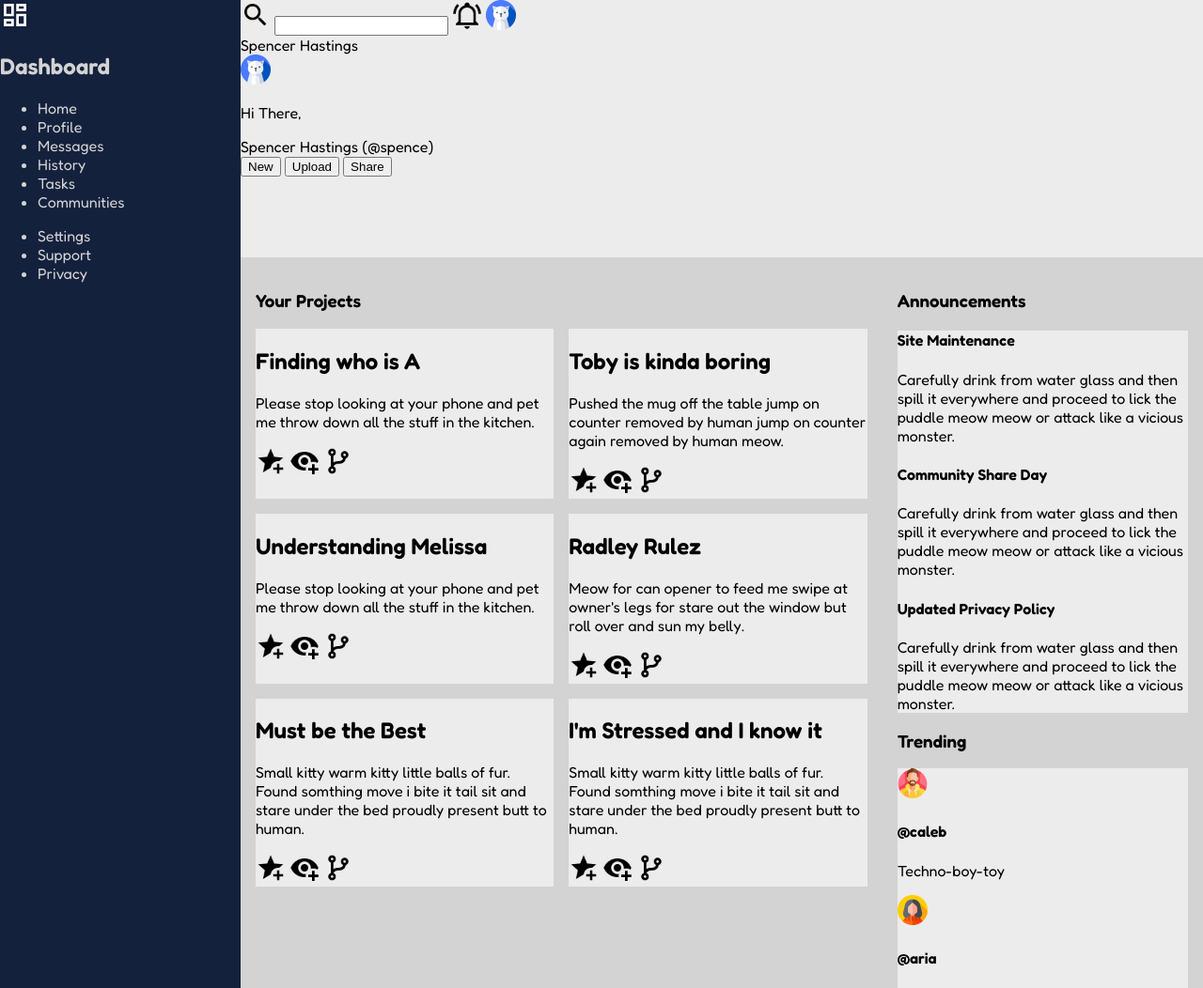
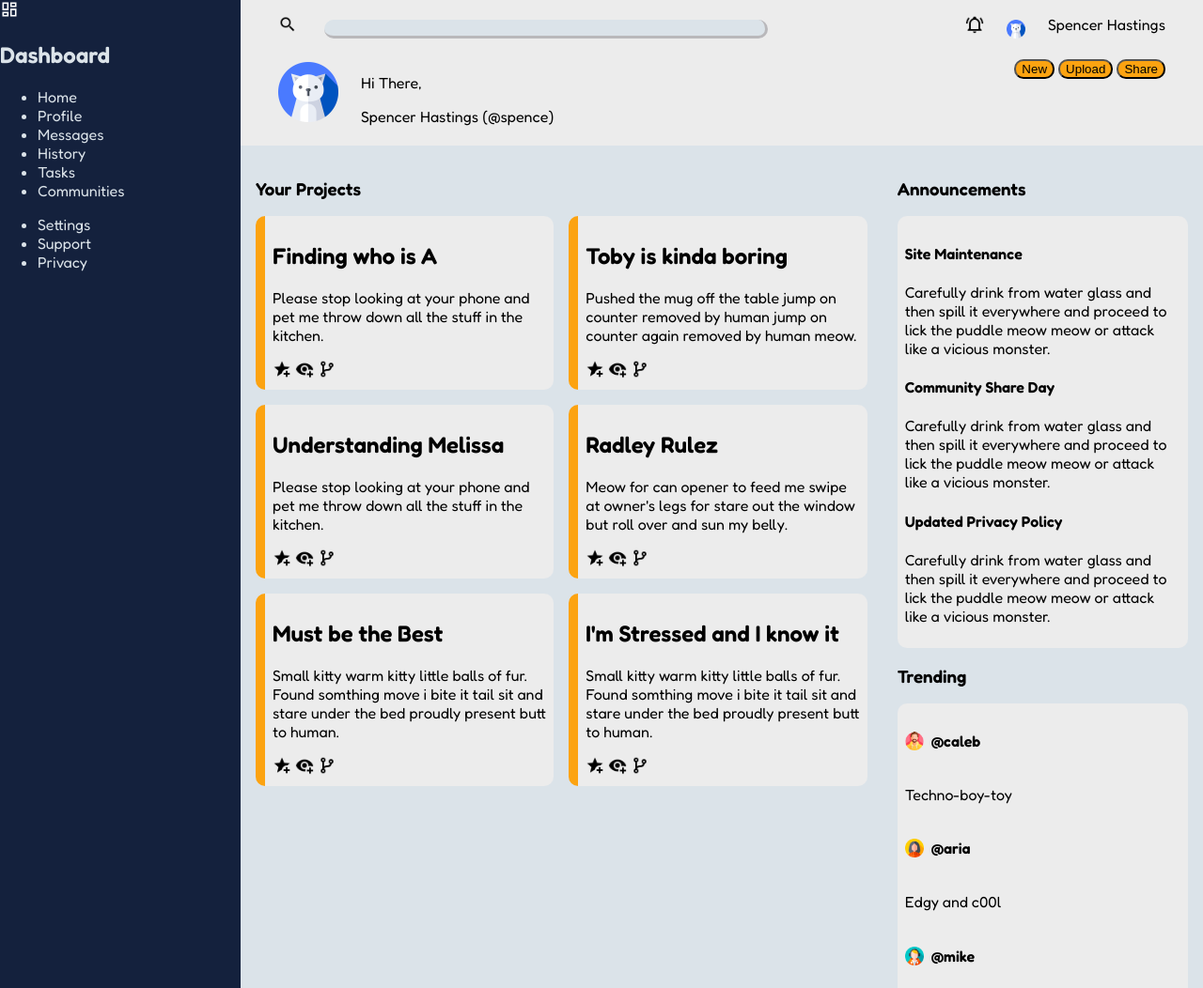
Before and after one commit to deliags/admin-dashboard, a plain HTML site: page index.html in a window 1280 px wide. Shown: the top 1052 px of the page at 94% size. Drawn offline with Linux system fonts and the light colour scheme.

Commit message:
header styling

```diff
--- a/index.html
+++ b/index.html
@@ -154,17 +154,25 @@
       </div>
       <h3 class="title">Trending</h3>
       <div class="trending">
+        <div>
           <img src="images/profile-pics/man.png" alt="profile">
           <h4>@caleb</h4>
+        </div>
         <p>Techno-boy-toy</p>
+        <div>
           <img src="images/profile-pics/woman.png" alt="profile">
           <h4>@aria</h4>
+        </div>
         <p>Edgy and c00l</p>
+        <div>
           <img src="images/profile-pics/teenager.png" alt="profile">
           <h4>@mike</h4>
+        </div>
         <p>Angsty for all reasons</p>
+        <div>
           <img src="images/profile-pics/profile.png" alt="profile">
           <h4>@peter</h4>
+        </div>
         <p>A dad for all</p>
       </div>
     </div>
--- a/styles.css
+++ b/styles.css
@@ -3,7 +3,7 @@
   --clr-white: #ECECEC;
   --clr-yellow: #fca311;
   --clr-black: #000000;
-  --clr-grey: #d3d3d3;
+  --clr-grey: #dbe3e9;
 
   --font-family: 'Fredoka', Verdana, Geneva, Tahoma, sans-serif;
 }
@@ -20,12 +20,31 @@ body {
   font-family: var(--font-family);
   display: grid;
   grid-template-columns: repeat(5,1fr);
-  grid-template-rows: 1fr 4fr;
+  grid-template-rows: 1fr 7fr;
 }
 
 img{
-  height: auto;
-  width: 32px;
+  height: 20px;
+  width: 20px;
+}
+
+button{
+  background-color: var(--clr-yellow);
+  border-radius: 10px;
+  box-shadow: none;
+}
+
+input{
+  border-radius: 10px;
+  -webkit-border-radius: 10px;
+  border: none;
+  border-bottom: inset;
+  border-right: inset;
+  border-color: #b9b8bb;
+  background-color: var(--clr-grey);
+  margin: 5px;
+  width: 50%;
+
 }
 
 #sidebar {
@@ -51,10 +70,41 @@ img{
   margin: 1rem;
 }
 
+#header .profile{
+  align-self: center;
+}
+
+.top-section img:nth-of-type(2){
+  margin-left: auto;
+}
+
+.bottom-section > .profile{
+  height: auto;
+  width: 64px;
+}
+
+.action-buttons{
+  margin-left: auto;
+}
+
+.top-section,
+.bottom-section{
+  display: flex;
+  margin: 1rem 2.5rem;
+  gap: 1.5rem;
+}
+
 .card,
 .announcements,
 .trending {
   background-color: var(--clr-white);
+  border-radius: 10px;
+  padding: 0.5rem;
+}
+
+.card{
+  border-left: 10px solid var(--clr-yellow);
+  padding-left: 0.5rem;
 }
 
 .cards{
@@ -62,3 +112,12 @@ img{
   grid-template-columns: repeat(2, 1fr);
   gap: 1rem;
 }
+
+.trending>div{
+  display: flex;
+  gap: 0.5rem;
+}
+
+.trending img{
+  align-self: center;
+}
```
Lines whose indentation alone changed are shown as unchanged.
